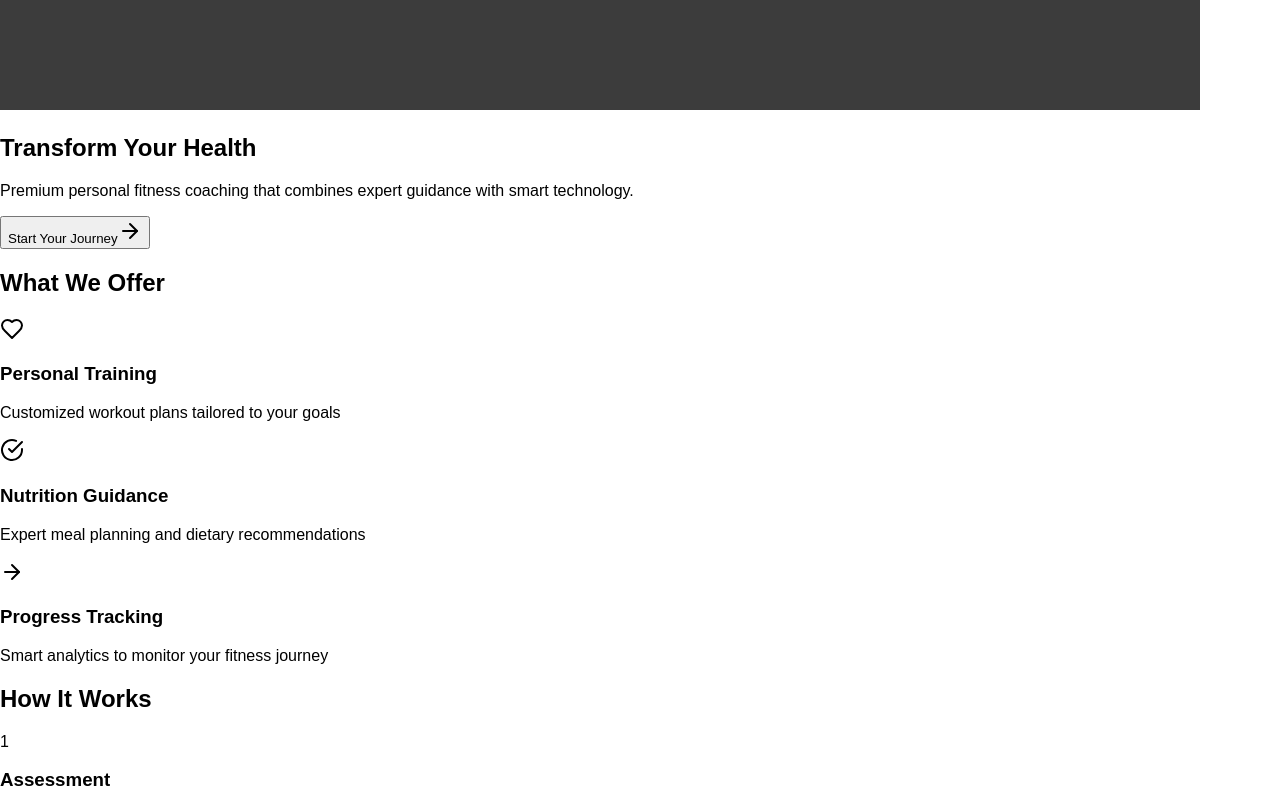
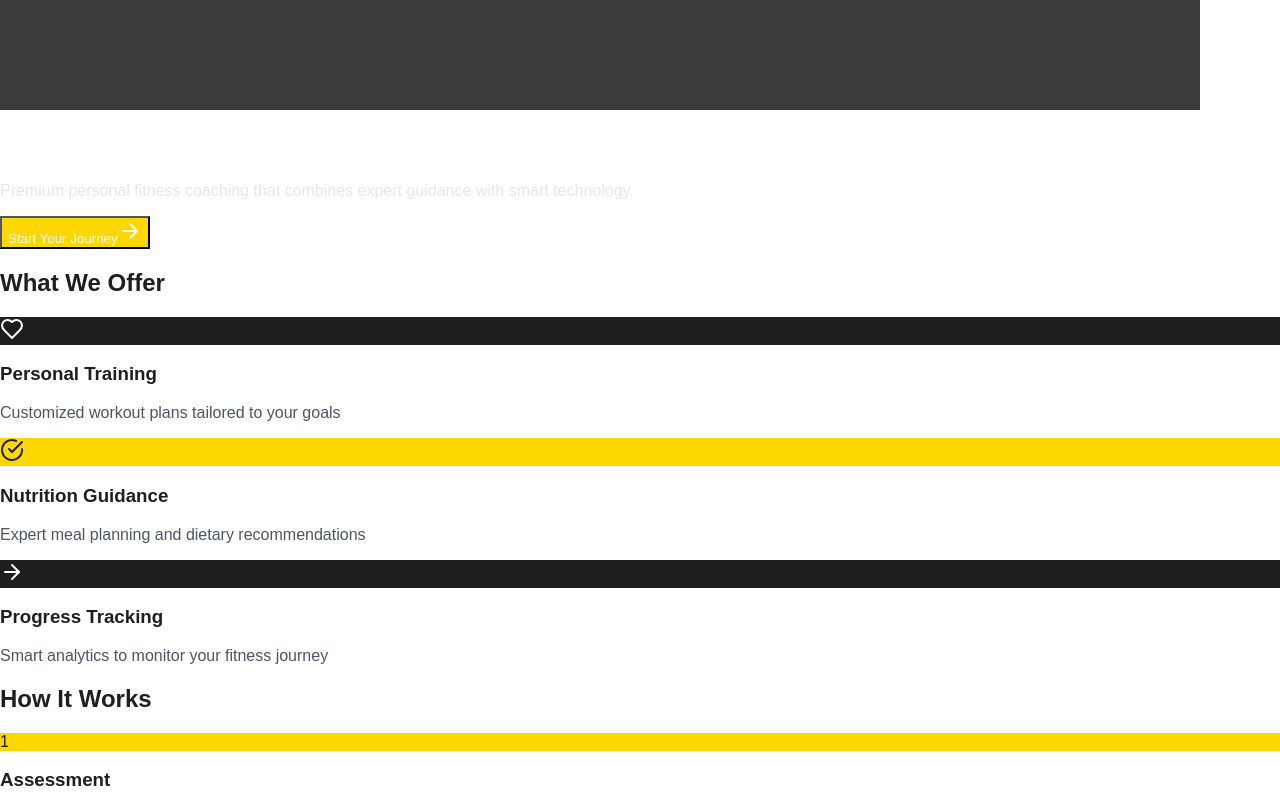
Before and after one commit to JocelynTPA/80health, a React (Create React App) app: page / in a window 1280 px wide. Shown: the part 1520-2320 px from the top of the page. Built offline with nearby package versions, Linux system fonts and the light colour scheme.

Commit message:
Update App.css

```diff
--- a/src/App.css
+++ b/src/App.css
@@ -3,3 +3,48 @@
   padding: 4rem;
   font-family: sans-serif;
 }
+
+/* Add support for the class names you're using */
+.bg-gold {
+  background-color: #FFD700;
+}
+
+.bg-charcoal {
+  background-color: #1e1e1e;
+}
+
+.text-charcoal {
+  color: #1e1e1e;
+}
+
+.text-white {
+  color: #ffffff;
+}
+
+.bg-white {
+  background-color: #ffffff;
+}
+
+.text-gray-200 {
+  color: #e5e7eb;
+}
+
+.text-gray-400 {
+  color: #9ca3af;
+}
+
+.text-gray-500 {
+  color: #6b7280;
+}
+
+.text-gray-600 {
+  color: #4b5563;
+}
+
+.hover\:bg-gold:hover {
+  background-color: #FFD700;
+}
+
+.hover\:text-charcoal:hover {
+  color: #1e1e1e;
+}
```
